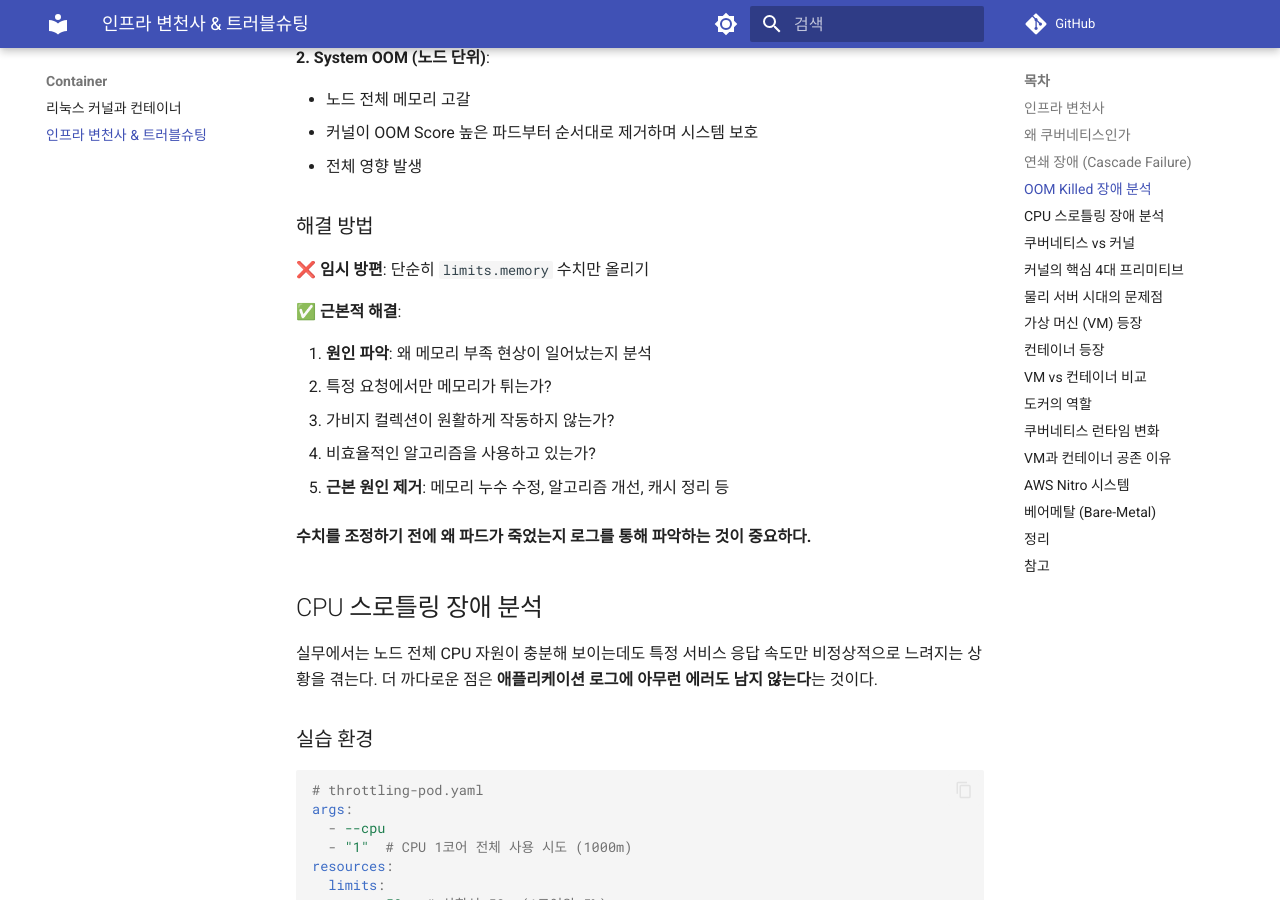
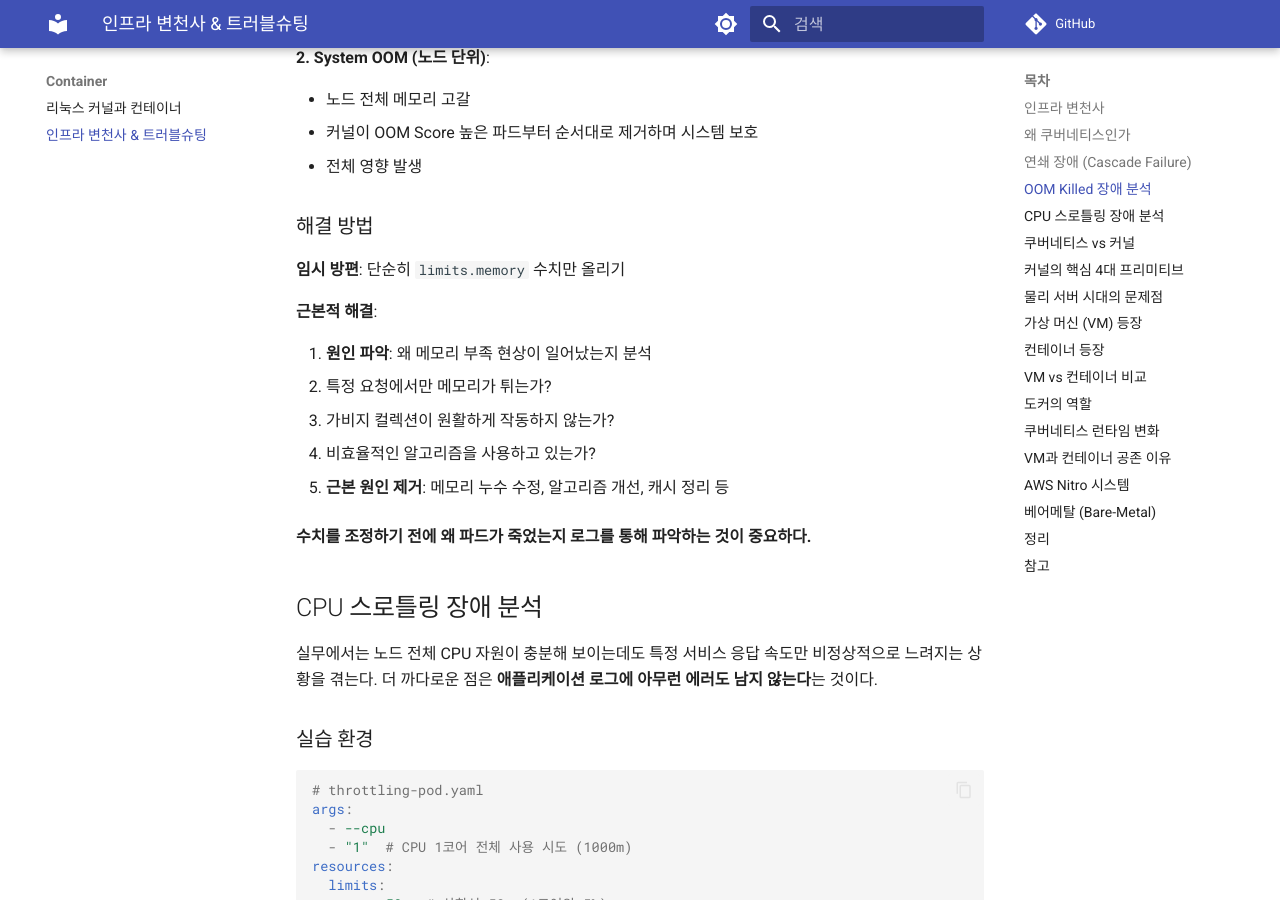
Before and after one commit to juwon8891/juwon8891.github.io, an MkDocs documentation site: the page built from docs/container/infrastructure-evolution-troubleshooting.md, in a window 1280 px wide and 900 px high, scrolled down 4160 px. Built offline with MkDocs 1.6.1 and Material for MkDocs 9.7.7, drawn with Linux system fonts in a browser that asks for light colours; comment, search, counter and statistics services are not loaded.

```diff
--- a/docs/container/infrastructure-evolution-troubleshooting.md
+++ b/docs/container/infrastructure-evolution-troubleshooting.md
@@ -188,9 +188,9 @@ OOM score: 967
 
 ### 해결 방법
 
-**❌ 임시 방편**: 단순히 `limits.memory` 수치만 올리기
+**임시 방편**: 단순히 `limits.memory` 수치만 올리기
 
-**✅ 근본적 해결**:
+**근본적 해결**:
 
 1. **원인 파악**: 왜 메모리 부족 현상이 일어났는지 분석
    - 특정 요청에서만 메모리가 튀는가?
```
